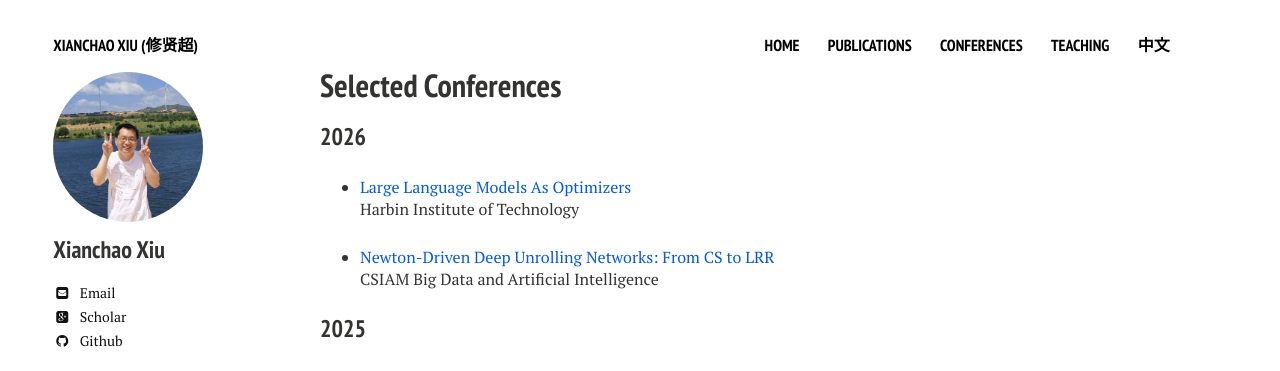
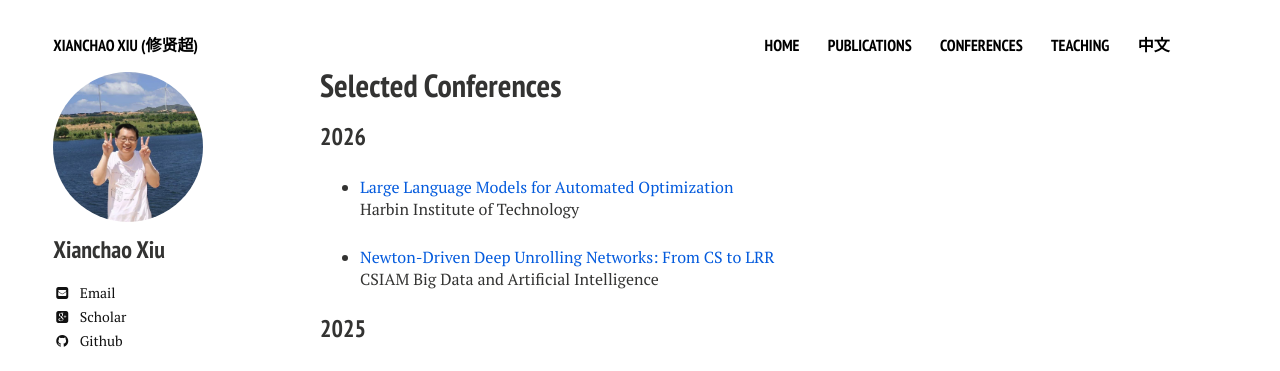
Before and after one commit to xianchaoxiu/xianchaoxiu.github.io, a Jekyll site: the page built from conferences/index.md, in a window 1280 px wide. Shown: the top 371 px of the page. Built offline with Jekyll 4.4.1, drawn with Linux system fonts in a browser that asks for light colours; nearby versions of some CDN libraries.

Commit message:
Update index.md

```diff
--- a/conferences/index.md
+++ b/conferences/index.md
@@ -9,7 +9,7 @@ share: false
 
 ### 2026
 
-* <a href="../conferences/2026-HIT.pdf" class="textlink" target="_blank"> Large Language Models As Optimizers </a><br>
+* <a href="../conferences/2026-HIT.pdf" class="textlink" target="_blank"> Large Language Models for Automated Optimization </a><br>
 Harbin Institute of Technology <br>
 
 * <a href="../conferences/2026-BDAI.pdf" class="textlink" target="_blank"> Newton-Driven Deep Unrolling Networks: From CS to LRR </a><br>
```
